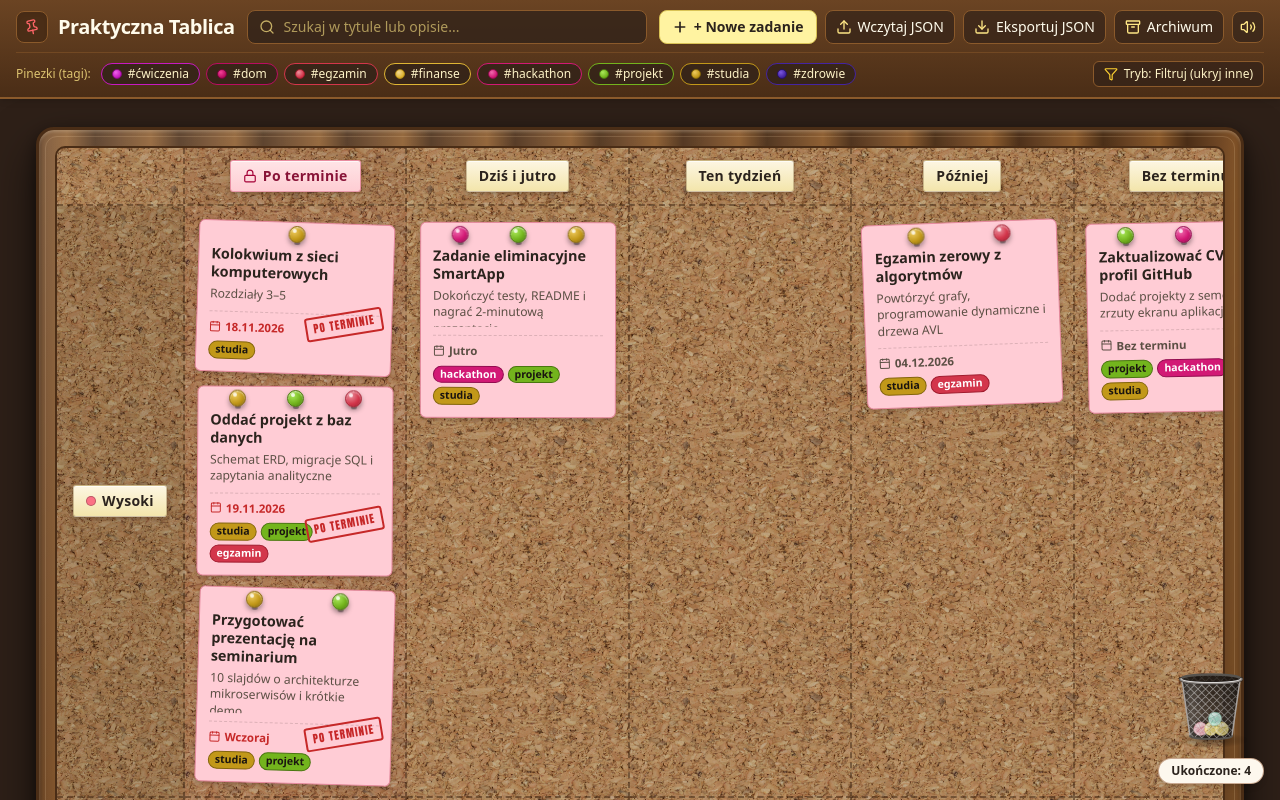
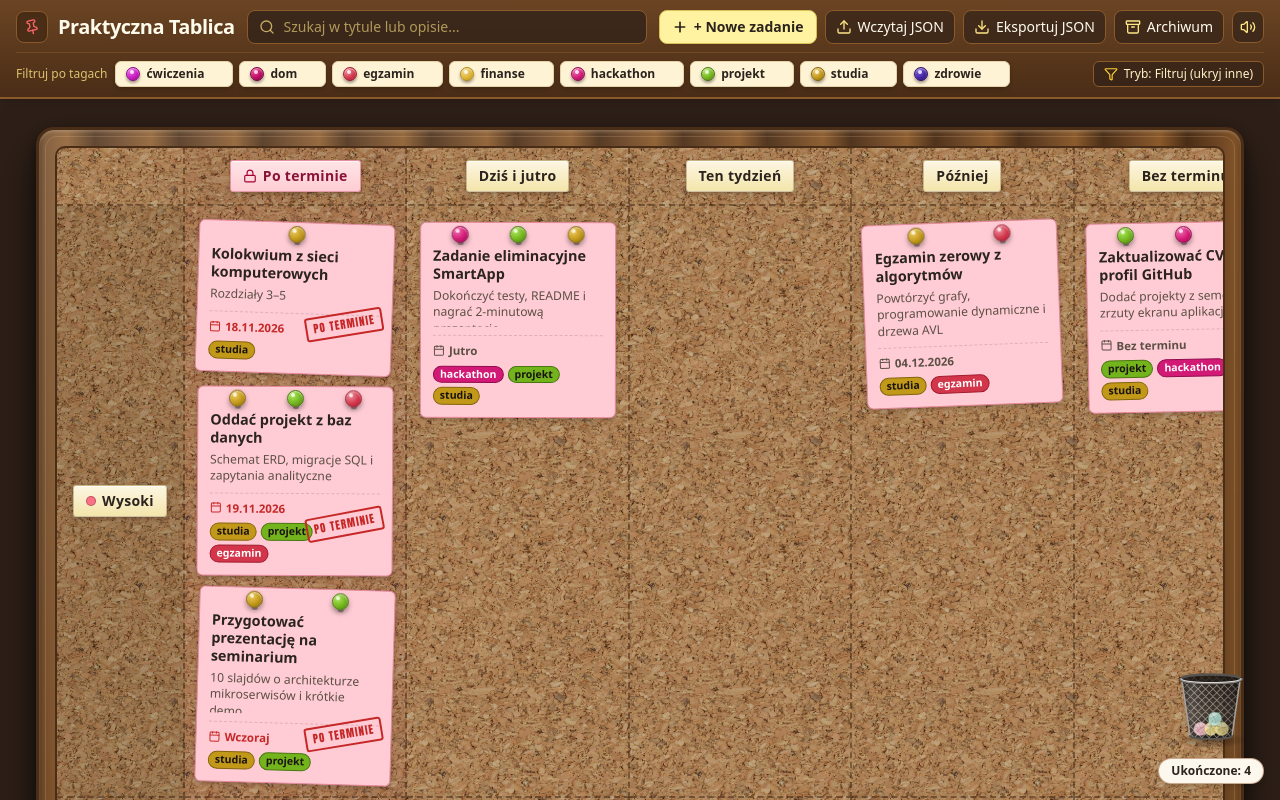
Before and after one commit to Danrejk/zadanie-eliminacyjne-BCM, a React (Vite) app: page / in a window 1280 px wide. Shown: the top 800 px of the page. Built offline with nearby package versions, Linux system fonts and the light colour scheme.

Commit message:
zmiana wygladu pinezek

```diff
--- a/src/components/TopBar.tsx
+++ b/src/components/TopBar.tsx
@@ -367,16 +367,17 @@ export function TopBar() {
           style={{ borderTopColor: 'rgba(139, 90, 43, 0.5)' }}
         >
           {/* Tag Pin Chips */}
-          <div className="flex flex-wrap items-center gap-1.5">
-            <span className="mr-1 font-medium text-amber-200/80">
-              Pinezki (tagi):
+          <div className="flex min-w-0 flex-wrap items-center gap-2">
+            <span className="whitespace-nowrap font-medium text-amber-200/80">
+              Filtruj po tagach
             </span>
             {allTags.length === 0 ? (
               <span className="italic text-amber-200/50">
                 Brak tagów na aktywnych zadaniach
               </span>
             ) : (
-              allTags.map((tag) => {
+              <div className="flex min-w-0 flex-wrap items-center gap-1.5">
+                {allTags.map((tag) => {
                   const normalized = normalizeTag(tag);
                   const color = getTagColor(normalized);
                   const isSelected = selectedTags.includes(normalized);
@@ -389,35 +390,45 @@ export function TopBar() {
                       data-active={isSelected ? 'true' : 'false'}
                       aria-pressed={isSelected}
                       onClick={() => handleToggleTag(normalized)}
-                    title={`Filtruj po tagu: #${normalized} (${color.name})`}
-                    className="inline-flex items-center gap-1.5 rounded-full border px-2.5 py-0.5 text-xs font-medium transition-all cursor-pointer"
-                    style={
-                      isSelected
-                        ? {
-                            backgroundColor: color.bg,
-                            borderColor: '#fef3c7',
-                            color: color.text,
-                            boxShadow: '0 0 0 2px rgba(254, 243, 199, 0.45)',
-                          }
-                        : {
-                            backgroundColor: 'rgba(46, 32, 24, 0.72)',
-                            borderColor: color.bg,
-                            color: '#fef3c7',
-                          }
-                    }
+                      title={`Filtruj po tagu: ${normalized} (${color.name})`}
+                      className="inline-flex shrink-0 items-center gap-1.5 rounded-md border px-2.5 py-1 text-xs font-semibold text-[#2b231d] shadow-sm transition-colors hover:brightness-105 focus-visible:outline-none focus-visible:ring-2 focus-visible:ring-amber-300 focus-visible:ring-offset-2 focus-visible:ring-offset-[var(--color-wood-dark)] cursor-pointer"
+                      style={{
+                        backgroundColor: isSelected ? '#fff3a1' : '#fff3d6',
+                        borderColor: isSelected ? '#4a2d16' : '#e5d2a8',
+                        boxShadow: isSelected
+                          ? '0 0 0 1px #4a2d16, 0 2px 4px rgba(0, 0, 0, 0.25)'
+                          : '0 2px 4px rgba(0, 0, 0, 0.2)',
+                      }}
                     >
                       <span
-                      className="inline-block h-2.5 w-2.5 rounded-full shrink-0"
+                        className="relative inline-flex h-3.5 w-3.5 shrink-0 items-center justify-center"
+                        aria-hidden="true"
+                      >
+                        <span className="absolute bottom-0 h-1 w-1.5 rounded-full bg-black/35" />
+                        <span
+                          className="relative z-10 h-3.5 w-3.5 rounded-full border"
                           style={{
-                        background: `radial-gradient(circle at 35% 30%, ${color.light}, ${color.bg} 65%, ${color.dark})`,
-                        border: `1px solid ${isSelected ? '#ffffff' : color.dark}`,
+                            background: `radial-gradient(circle at 32% 30%, ${color.light} 0%, ${color.bg} 55%, ${color.dark} 100%)`,
+                            borderColor: color.dark,
+                            boxShadow:
+                              '0 2px 3px rgba(0, 0, 0, 0.38), inset 0 1px 1.5px rgba(255, 255, 255, 0.65)',
                           }}
+                        >
+                          <span className="absolute left-[3px] top-[2px] h-1 w-1 rounded-full bg-white/80" />
+                        </span>
+                      </span>
+                      <span>{normalized}</span>
+                      <span
+                        data-testid={`tag-filter-indicator-${normalized}`}
+                        className={`inline-flex w-3 justify-center text-sm leading-none ${isSelected ? 'opacity-100' : 'opacity-0'}`}
                         aria-hidden="true"
-                    />
-                    <span>#{normalized}</span>
+                      >
+                        ✓
+                      </span>
                     </button>
                   );
-              })
+                })}
+              </div>
             )}
           </div>
 
```
Also changed, not shown: 1 other file (tests, documents, lock files or other folders). Lines whose indentation alone changed are shown as unchanged.
